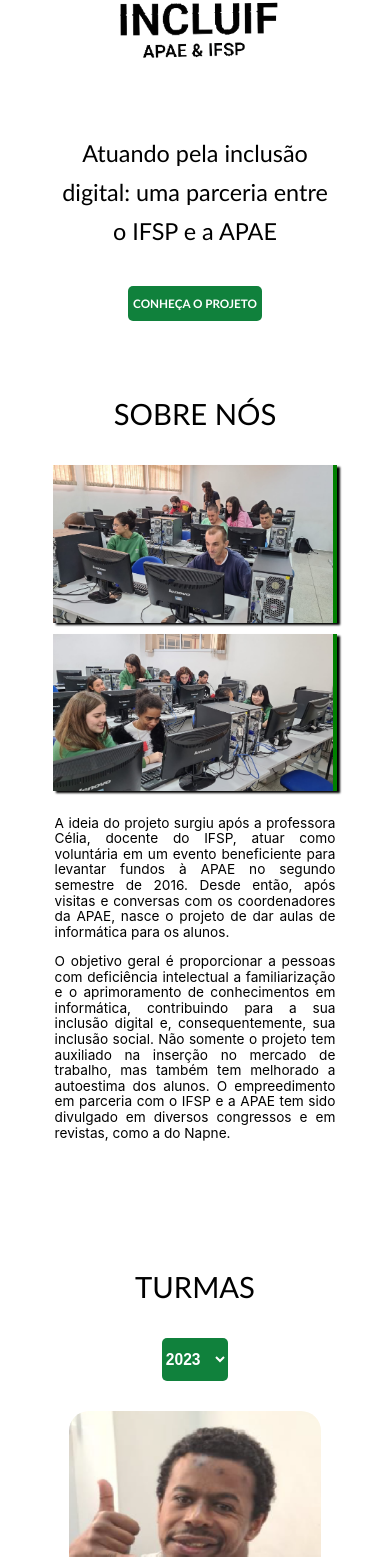
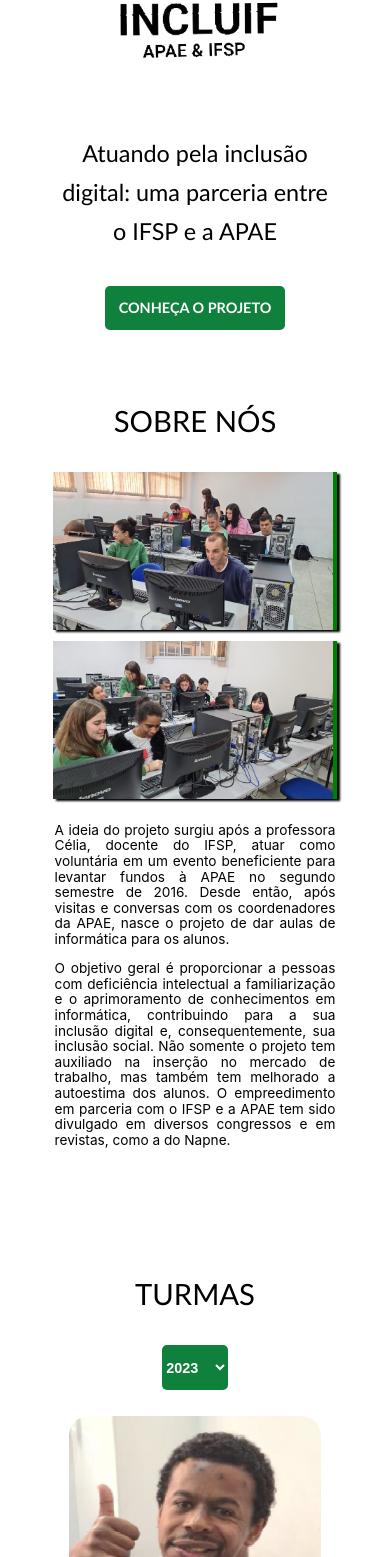
Before and after one commit to pet-ads/apae, a React (Create React App) app: page / in a window 390 px wide. Shown: the part 443-2000 px from the top of the page. Built offline with nearby package versions, Linux system fonts and the light colour scheme.

Commit message:
mais padronizações
botoes e select / cards

```diff
--- a/src/App.css
+++ b/src/App.css
@@ -5,15 +5,32 @@
   --preto: black;
   --fonte: 'Trebuchet MS', 'Lucida Sans Unicode', 'Lucida Grande', 'Lucida Sans', Arial, sans-serif;
   --tam-descricao-geral: 1.2vw;
+  --tam-descricao-max1024: 2.2vw;
+  --tam-descricao-max768: 2.5vw;
+  --tam-descricao-max480: 3.5vw;
+  /*--------------*/
   --tam-subtitulo-geral: 1.3vw;
-  --tam-descricao-max1024: 2.2vw;
   --tam-subtitulo-max1024: 2.3vw;
-  --tam-descricao-max768: 2.5vw;
   --tam-subtitulo-max768: 2.6vw;
-  --tam-descricao-max480: 3.5vw;
   --tam-subtitulo-max480: 3.6vw;
-
-  }
+  /*--------------*/
+  --tam-botao-geral:1.4vw;
+  --tam-botao-max1024:2.4vw;
+  --tam-botao-max768:2.7vw;
+  --tam-botao-max480:3.7vw;
+  /*--------------*/
+  --tam-p-botao-geral:1vw;
+  --tam-p-botao-max1024:2vw;
+  --tam-p-botao-max768:2.3vw; /* alterar .select em slider_pag_principal */
+  --tam-p-botao-max480:3.4vw; /* alterar .select em slider_pag_principal */
+  /*--------------*/
+  --raio-borda-cards: 30px;
+  --largura-cards-geral: 25%;
+  --largura-cards-max1024:90%;
+  --largura-interna-cards: 90%;
+  --margem-dentro-cards:5%;
+  /*--------------*/
+ }
 
 .titulo {
   font-family: var(--fonte);
@@ -28,11 +45,8 @@
 
 .container {
   background-color: var(--branco);
-  /*min-height: 50vh;*/
-  /*width: auto;*/
   width: 90%;
   margin: auto;
-  /*text-align: center;*/
   padding-top: 10px;
   padding-bottom: 70px;
 }
@@ -43,7 +57,6 @@
 
 button {
   font-family: var(--fonte);
-  /*line-height: 2.2vw;*/
   text-transform: uppercase;
   white-space: nowrap;
   word-spacing: 0px;
@@ -60,7 +73,6 @@
   display: flex;
   justify-content: center;
   align-items: flex-start;
-  /*margin-bottom: 5%;*/
   flex-direction: row;
   width: 100%;
 }
@@ -68,12 +80,13 @@
 .div-button * {
   display: inline-block;
   margin: 3vw;
-  padding: 1vw 1vw;
+  margin-bottom: 2.5%;
+  padding: var(--tam-p-botao-geral);
   background-color: var(--verde);
   color: var(--branco);
   border: none;
   border-radius: 5px;
-  font-size: 1vw; /* evrificar*/
+  font-size: var(--tam-botao-geral);
   font-weight: bold;
   text-decoration: none;
   text-align: center;
@@ -87,9 +100,8 @@
     font-size: 4vw;
   }
   .div-button * {
-    font-size: 2vw;
-    line-height: 25px;
-    padding: 1.2vw 1.2vw;
+    font-size: var(--tam-botao-max1024);
+    padding: var(--tam-p-botao-max1024);
     display: flex;
     align-items: center;
     justify-content: center;
@@ -102,7 +114,8 @@
     font-size: 5vw;
   }
   .div-button *{
-    font-size: 2vw;
+    font-size: var(--tam-botao-max768);
+    padding: var(--tam-p-botao-max768);
   }
 }
 @media(max-width: 480px){
@@ -110,6 +123,7 @@
     font-size: 7.5vw;
   }
   .div-button *{
-    font-size: 3vw;
+    font-size: var(--tam-botao-max480);
+    padding: var(--tam-p-botao-max480);
   }
 }
--- a/src/componentes/Cards/CardContatos/card-contatos.css
+++ b/src/componentes/Cards/CardContatos/card-contatos.css
@@ -6,11 +6,11 @@
   justify-content: center;
   text-align: center;
   padding: 1%;
-  width: 25%;
+  width: var(--largura-cards-geral);
   overflow: hidden;
   background-color: var(--branco);
   border: 2px var(--verde) solid;
-  border-radius: 30px;
+  border-radius: var(--raio-borda-cards);
   box-shadow: 0 2px 4px var(--verde-escuro);
   animation: efeitoPulsar 5s infinite 3ms;
 }
@@ -46,7 +46,7 @@
 
 @media(max-width:1024px){
   .CardDestaque {
-    width: 90%;
+    width: var(--largura-cards-max1024);
     order: 0;
     align-items: center;
     margin-bottom: 20px;
@@ -59,13 +59,11 @@
     margin-bottom: 0%;
   }
 
-
   .descricao-card{
     font-size: var(--tam-descricao-max1024);
     line-height: 24px;
 
   }
-
 
 }
 @media(max-width: 768px){
--- a/src/componentes/Cards/Card_Acoes/card-acoes.css
+++ b/src/componentes/Cards/Card_Acoes/card-acoes.css
@@ -3,42 +3,29 @@
 }
 
 .imgcard {
-    width: 90%;
-    height: 90%;
-    border-radius: 5%;
+    width: 100%;
+    height: 100%;
+    border-radius: 5% ;
     align-items: center;
-    margin: 5%;
-}
-
-.card-content {
-    margin-top: 1%;
-    display:flex;
-    flex-direction: column;
-    justify-content: center;
-    align-items: center;
-    text-align: center;
-    align-content: center;
 }
 
 .titulo-card {
     font-size: var(--tam-subtitulo-geral);
-    text-align: center;
     font-weight: bold;
-    margin-bottom: 5%;
 }
 
 .paragrafo-card {
     text-align: justify;
-    font-size: var(--tam-descricao-geral);    /*fonte size alinhada com a .paragrafo-blog em 'blog.css' */
-}
-
-.card-body{
-    max-width: 85%;
+    font-size: var(--tam-descricao-geral);
+    margin: 0;
 }
 
 .img-titulo-body-container{
     display: flex;
     flex-direction: column;
+    align-items: center;
+    max-width: var(--largura-interna);
+    margin: var(--margem-dentro-cards);
 }
 
 
--- a/src/componentes/Cards/Card_Acoes/card-acoes.js
+++ b/src/componentes/Cards/Card_Acoes/card-acoes.js
@@ -7,19 +7,17 @@
         <div className="Card">
 
         <div className = "img-titulo-body-container">
-            <div className="image-container">
+            <div>
                 <img className="imgcard" src={imageUrl} alt='img'/>
             </div>
 
-            <div className="card-content">
                 <div className="card-title">
-                    <h3 className="titulo-card">{title}</h3>
+                    <p className="titulo-card">{title}</p>
                 </div>
 
                 <div className="card-body">
                     <p className="paragrafo-card">{body}</p>
                 </div>
-            </div>
         </div>
             <div className="div-button">
                 <button onClick={() => handleOpenModal(cardId)}>Galeria de Fotos</button>
--- a/src/componentes/Cards/card_geral .css
+++ b/src/componentes/Cards/card_geral .css
@@ -4,12 +4,13 @@
     justify-content:space-between;
     text-align: center;
     padding: 1%;
-    width: 25%;
+    width: var(--largura-cards-geral);
     overflow: hidden;
     background-color:var(--branco);
     border: 2px var(--verde) solid;
-    border-radius: 30px;
+    border-radius: var(--raio-borda-cards);
     box-shadow: 0 2px 4px var(--verde-escuro);
+    align-items: center;
   }
 
 .Card:hover {
@@ -19,7 +20,7 @@
 @media(max-width:1024px){
 
 .Card {
-    width: 90%;
+    width: var(--largura-cards-max1024);
     order: 1;
     align-items: center;
     margin-bottom: 20px;
--- a/src/componentes/Slider/pag_principal/slider_pag_principal.css
+++ b/src/componentes/Slider/pag_principal/slider_pag_principal.css
@@ -7,11 +7,11 @@
     border: none;
     border-radius: 5px;
     text-transform: uppercase;
-    font-size: 1.3vw; /*verificar*/
     font-weight: bold;
     text-decoration: none;
     text-align: center;
-    margin-bottom: 20px;
+    margin-bottom: 5%;
+    padding-left: 0;
 }
 
 .select *{ /*submenu do sanduiche*/
@@ -85,18 +85,18 @@
         font-size: var(--tam-subtitulo-max768);
     }
     .select{
-        padding: 2vw 4vw 2vw 0; /*ajusta os itens do sanduiche no meio*/
-        font-size: 2vw;
+        padding: 2.3vw 2.3vw 2.3vw 0; /*ajusta os itens do sanduiche no meio*/
+        font-size: var(--tam-botao-max768);
     }
 }
 @media(max-width: 480px){
     .carousel .subtitulo p {
-        font-size: var(--tam-subtitulo-max768);
+        font-size: var(--tam-subtitulo-max480);
     }
 
     .select {
-        padding: 3vw 3vw 3vw 0; /*ajusta os itens do sanduiche no meio*/
-        font-size: 4vw;
+        padding: 3.4vw 3.4vw 3.4vw 0; /*ajusta os itens do sanduiche no meio*/
+        font-size: var(--tam-botao-max480);
     }
 
 }
--- a/src/paginas/5-Blog/blog.css
+++ b/src/paginas/5-Blog/blog.css
@@ -6,7 +6,7 @@
 
 .paragrafo-blog {
     font-family: var(--fonte);
-    word-spacing: 0.2vw;
+    /*word-spacing: 0.2vw;*/
     text-align: right;
     font-size: var(--tam-descricao-geral);
 }
--- a/src/paginas/Home/home.css
+++ b/src/paginas/Home/home.css
@@ -31,7 +31,7 @@
     line-height: 5vw;
     text-align: left;
     word-spacing: 0vw;
-    padding-left: 35%;
+    padding-left: 32%;
 }
 
 /* @media (max-width: 1580px) {
```
